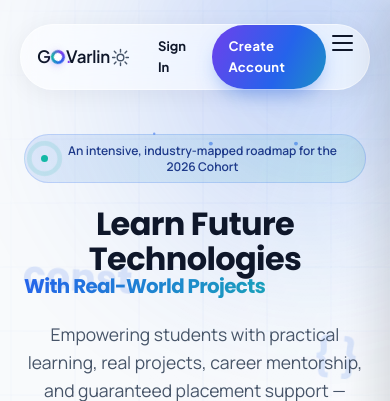
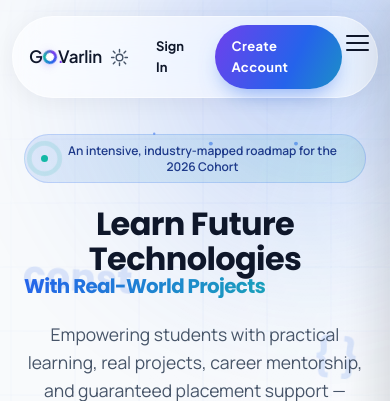
Before and after one commit to gurudinfo-connect/Go.Varlin, a Django app: page /index/ in a window 390 px wide. Shown: the top 401 px of the page. Run offline with Django 5.2, Linux system fonts and the light colour scheme; some libraries are stand-ins or nearby versions.

Commit message:
Enhance navbar styles for mobile devices
Updated navbar styles for mobile responsiveness and consistency.

```diff
--- a/Go_varlin/Go_varlin_app/static/css/global-responsive.css
+++ b/Go_varlin/Go_varlin_app/static/css/global-responsive.css
@@ -32,7 +32,7 @@ table{ width:100%; border-collapse:collapse; }
 /* Comfortable, accessible tap targets on touch devices */
 @media (max-width:767px){
   button, a.btn, .btn, input[type="submit"], input[type="button"],
-  .icon-btn, .hamburger, .nav-signin, .nav-login{
+  .icon-btn, .hamburger, .nav-signin, .nav-login, .nav-login-btn{
     min-height:44px;
   }
   a, button, input, select, textarea{ -webkit-tap-highlight-color:rgba(37,99,235,.15); }
@@ -88,7 +88,23 @@ form input, form select, form textarea{
    Nav collapses to hamburger (existing behaviour retained).
    ============================================================ */
 @media (max-width:768px){
-  .nav-inner{ padding:0 20px; }
+  /* ---- Navbar consistency lock ----
+     Guarantees the same floating "pill" navbar (course-details style)
+     on every public page at mobile widths, no matter which page-level
+     CSS loads alongside this file. */
+  .navbar{
+    left:0; right:0;
+    padding:0 16px;
+  }
+  .nav-inner{
+    width:100%;
+    max-width:100%;
+    margin:0 auto;
+    padding:8px 10px 8px 18px;
+    border-radius:100px !important;
+    box-sizing:border-box;
+  }
+  .nav-actions{ gap:4px; }
   .nav-links{ display:none; }
   .hamburger{ display:flex; }
   section{ padding:64px 20px; }
@@ -108,7 +124,8 @@ form input, form select, form textarea{
    5. MOBILE — up to 480px
    ============================================================ */
 @media (max-width:480px){
-  .nav-inner{ padding:0 16px; }
+  .navbar{ padding:0 12px; }
+  .nav-inner{ padding:8px 8px 8px 16px; border-radius:100px !important; }
   section{ padding:48px 16px; }
   .brand-text{ font-size:17px; }
   .hero-actions, .cta-actions{ flex-direction:column; width:100%; }
@@ -125,7 +142,8 @@ form input, form select, form textarea{
    6. SMALL MOBILE — 320px baseline
    ============================================================ */
 @media (max-width:320px){
-  .nav-inner{ padding:0 12px; }
+  .navbar{ padding:0 8px; }
+  .nav-inner{ padding:6px 6px 6px 14px; border-radius:100px !important; }
   section{ padding:36px 12px; }
   h1{ font-size:26px; }
   h2{ font-size:22px; }
```
